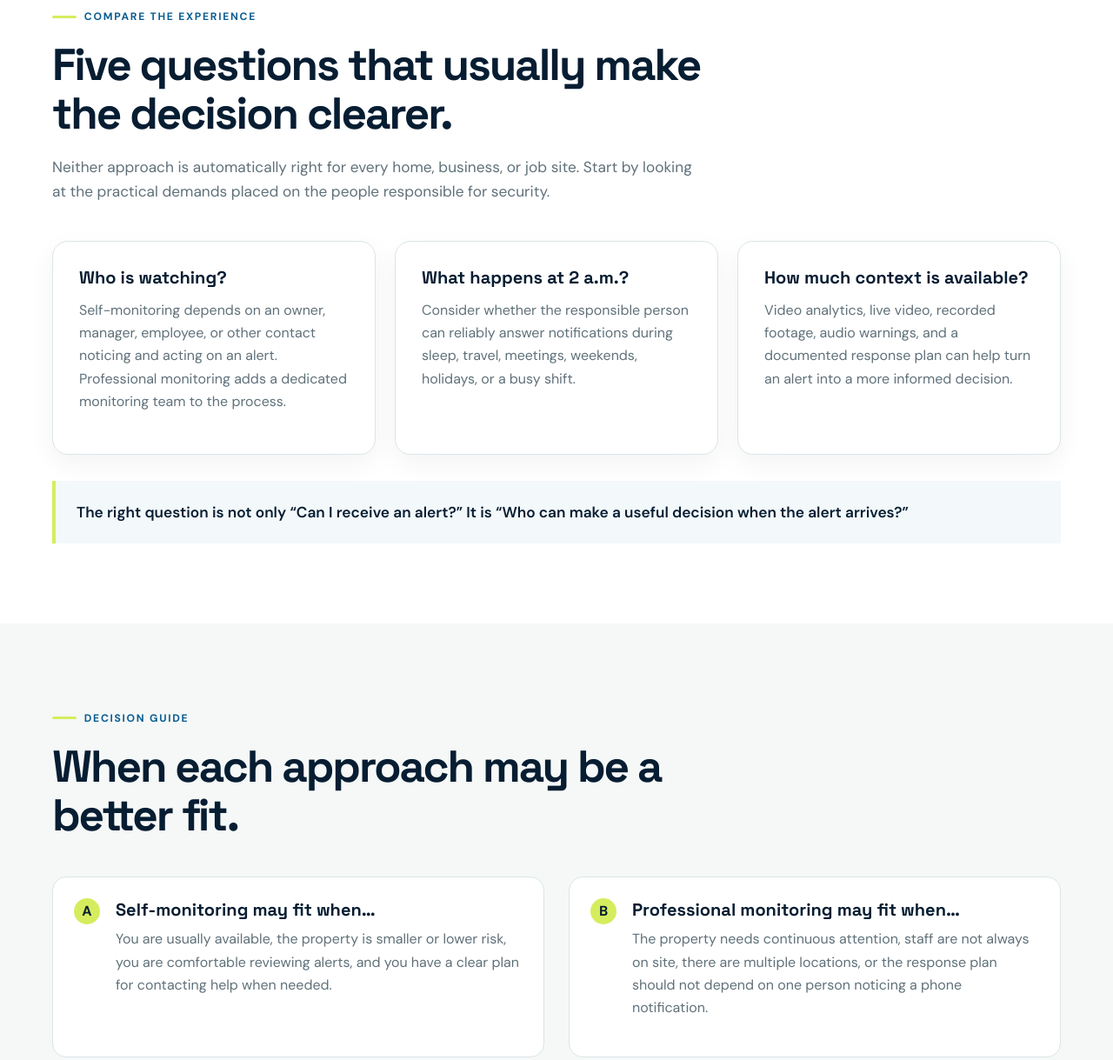
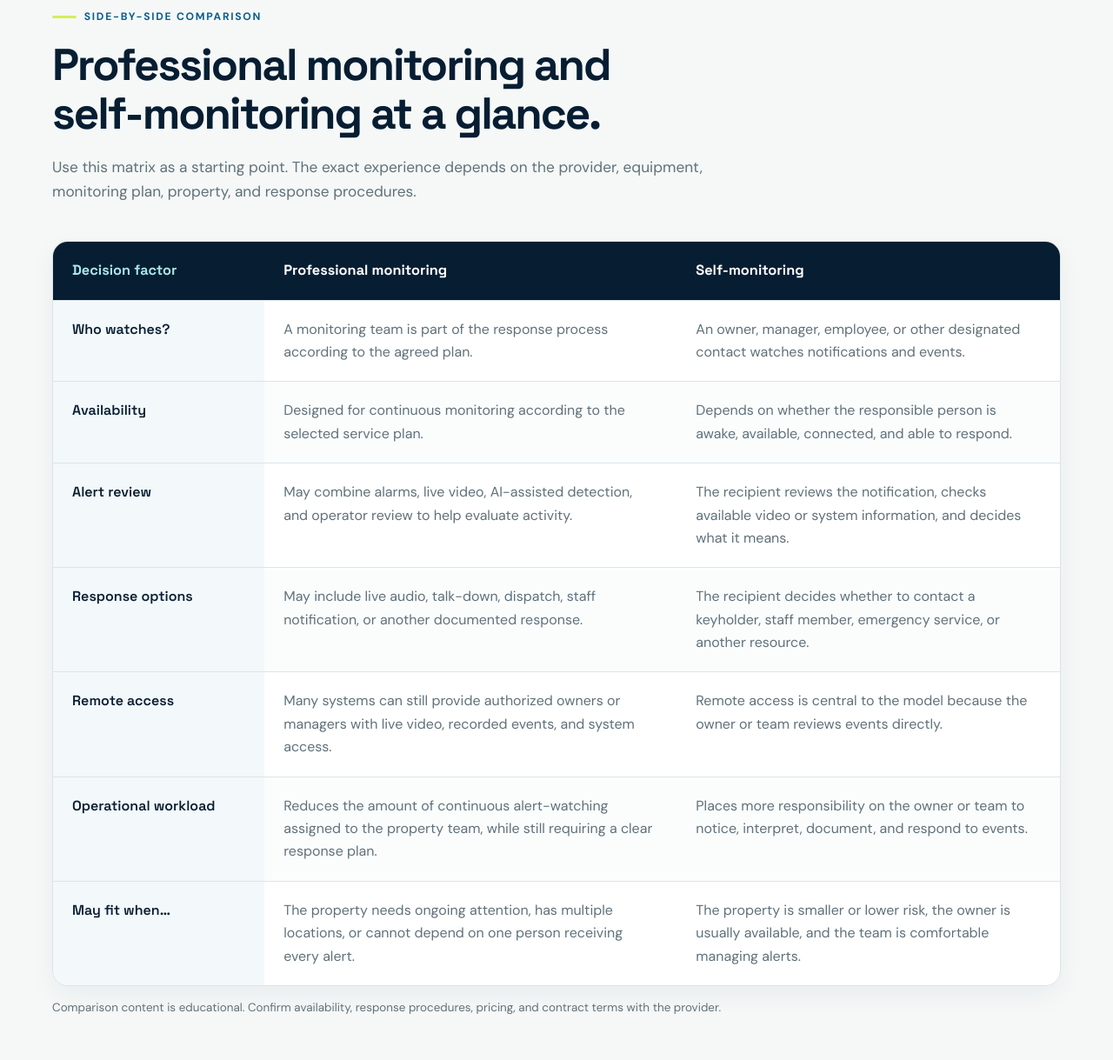
Before and after one commit to paulw-git/seo-client-reports, a plain HTML site: page security-by-aps-professional-monitoring-vs-self-monitoring/index.html in a window 1280 px wide. Shown: the part 2082-3301 px from the top of the page at 87% size. Drawn offline with Linux system fonts and the light colour scheme.

Commit message:
Add monitoring comparison matrix
Co-authored-by: Manus <dev-agent@manus.ai>

```diff
--- a/security-by-aps-professional-monitoring-vs-self-monitoring/index.html
+++ b/security-by-aps-professional-monitoring-vs-self-monitoring/index.html
@@ -87,6 +87,16 @@
     .button:hover { background: #e4f988; }
     .source-note { padding: 30px 0 44px; color: var(--muted); font-size: .85rem; }
     .source-note a { color: var(--blue); }
+    .comparison-shell { overflow-x: auto; border: 1px solid var(--line); border-radius: 18px; background: var(--white); box-shadow: 0 10px 30px rgba(7,29,50,.05); }
+    .comparison-table { width: 100%; min-width: 780px; border-collapse: collapse; }
+    .comparison-table th, .comparison-table td { padding: 20px 22px; border-bottom: 1px solid var(--line); text-align: left; vertical-align: top; }
+    .comparison-table thead th { color: var(--white); background: var(--navy); font-family: 'Space Grotesk', Arial, sans-serif; font-size: 1.02rem; }
+    .comparison-table thead th:first-child { width: 21%; color: var(--aqua); }
+    .comparison-table tbody th { color: var(--navy); background: #f3f8fa; font-family: 'Space Grotesk', Arial, sans-serif; font-weight: 600; }
+    .comparison-table tbody td { color: var(--muted); }
+    .comparison-table tbody tr:nth-child(even) td { background: #fbfdfd; }
+    .comparison-table tbody tr:last-child th, .comparison-table tbody tr:last-child td { border-bottom: 0; }
+    .comparison-note { margin-top: 14px; color: var(--muted); font-size: .84rem; }
     @media (max-width: 780px) {
       .wrap { width: min(100% - 28px, 1160px); }
       .hero .wrap { padding: 56px 0 70px; }
@@ -148,6 +158,31 @@
 </div>
 </div>
 </section>
+<section class="overview">
+<div class="wrap">
+<div class="section-head">
+<span class="eyebrow">Side-by-side comparison</span>
+<h2>Professional monitoring and self-monitoring at a glance.</h2>
+<p>Use this matrix as a starting point. The exact experience depends on the provider, equipment, monitoring plan, property, and response procedures.</p>
+</div>
+<div class="comparison-shell">
+<table class="comparison-table">
+<thead><tr><th scope="col">Decision factor</th><th scope="col">Professional monitoring</th><th scope="col">Self-monitoring</th></tr></thead>
+<tbody>
+<tr><th scope="row">Who watches?</th><td>A monitoring team is part of the response process according to the agreed plan.</td><td>An owner, manager, employee, or other designated contact watches notifications and events.</td></tr>
+<tr><th scope="row">Availability</th><td>Designed for continuous monitoring according to the selected service plan.</td><td>Depends on whether the responsible person is awake, available, connected, and able to respond.</td></tr>
+<tr><th scope="row">Alert review</th><td>May combine alarms, live video, AI-assisted detection, and operator review to help evaluate activity.</td><td>The recipient reviews the notification, checks available video or system information, and decides what it means.</td></tr>
+<tr><th scope="row">Response options</th><td>May include live audio, talk-down, dispatch, staff notification, or another documented response.</td><td>The recipient decides whether to contact a keyholder, staff member, emergency service, or another resource.</td></tr>
+<tr><th scope="row">Remote access</th><td>Many systems can still provide authorized owners or managers with live video, recorded events, and system access.</td><td>Remote access is central to the model because the owner or team reviews events directly.</td></tr>
+<tr><th scope="row">Operational workload</th><td>Reduces the amount of continuous alert-watching assigned to the property team, while still requiring a clear response plan.</td><td>Places more responsibility on the owner or team to notice, interpret, document, and respond to events.</td></tr>
+<tr><th scope="row">May fit when…</th><td>The property needs ongoing attention, has multiple locations, or cannot depend on one person receiving every alert.</td><td>The property is smaller or lower risk, the owner is usually available, and the team is comfortable managing alerts.</td></tr>
+</tbody>
+</table>
+</div>
+<p class="comparison-note">Comparison content is educational. Confirm availability, response procedures, pricing, and contract terms with the provider.</p>
+</div>
+</section>
+
 <section>
 <div class="wrap">
 <div class="section-head">
```
